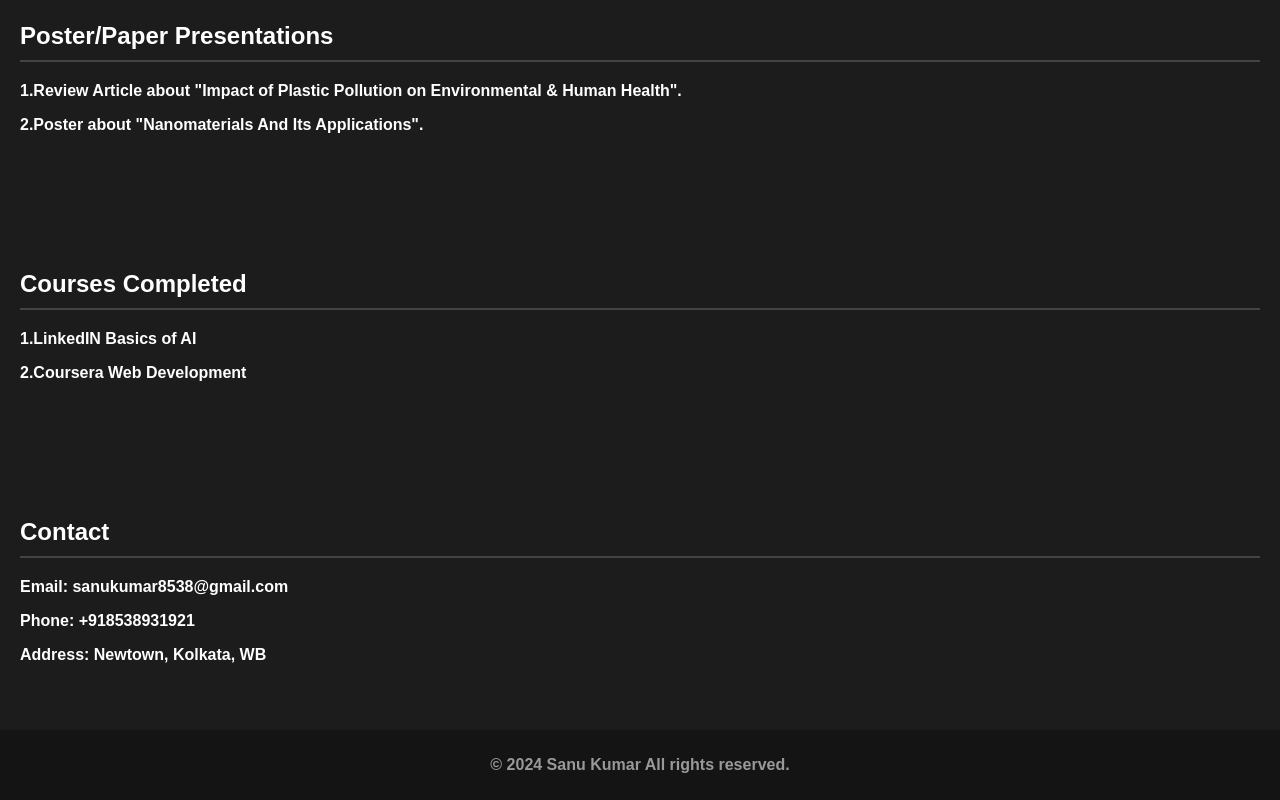
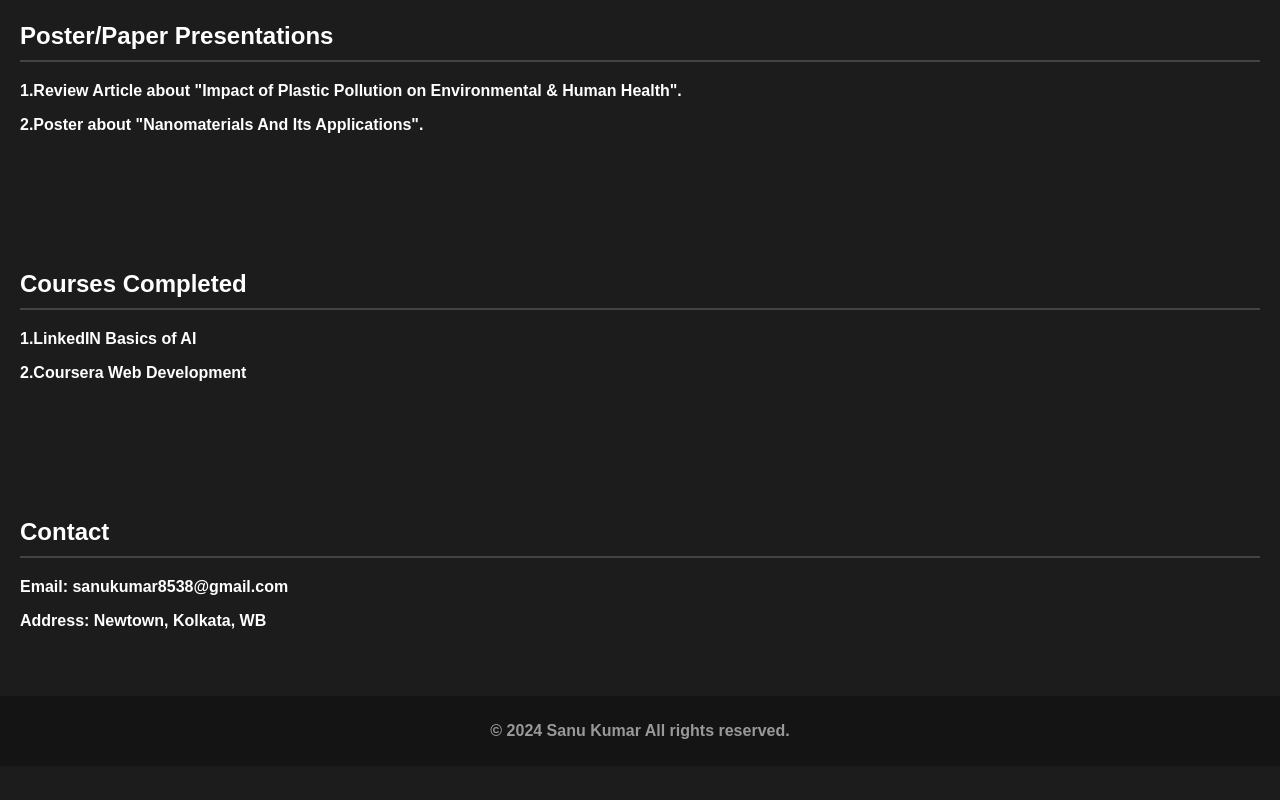
Before and after one commit to sanu853/Sanu, a plain HTML site: page index.html in a window 1280 px wide. Shown: the part 3119-3919 px from the top of the page. After the commit the page ends 3885 px from the top, so only its background shows below. Drawn offline with Linux system fonts and the light colour scheme.

Commit message:
Update index.html

```diff
--- a/index.html
+++ b/index.html
@@ -119,7 +119,6 @@
     <section id="contact">
         <h2>Contact</h2>
         <p>Email: sanukumar8538@gmail.com</p>
-        <p>Phone: +918538931921</p>
         <p>Address: Newtown, Kolkata, WB</p>
     </section>
 
```
